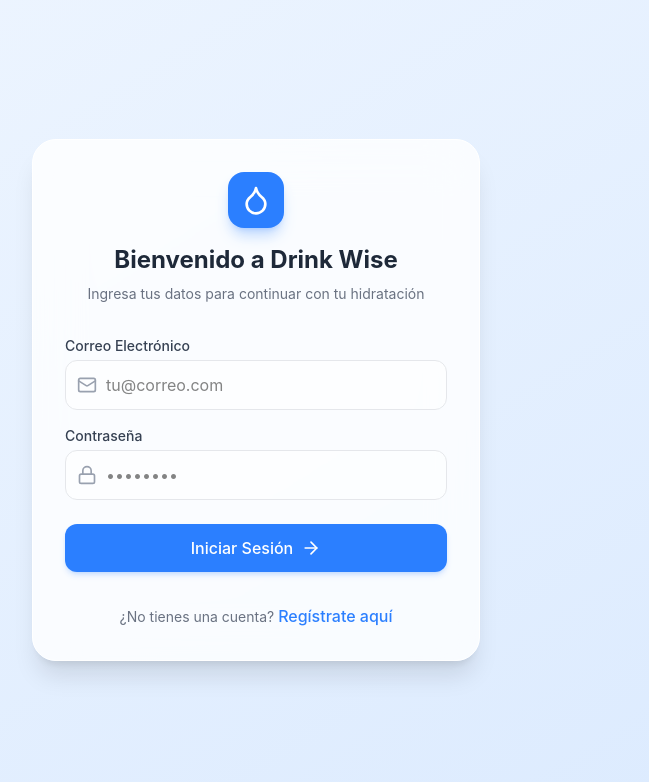
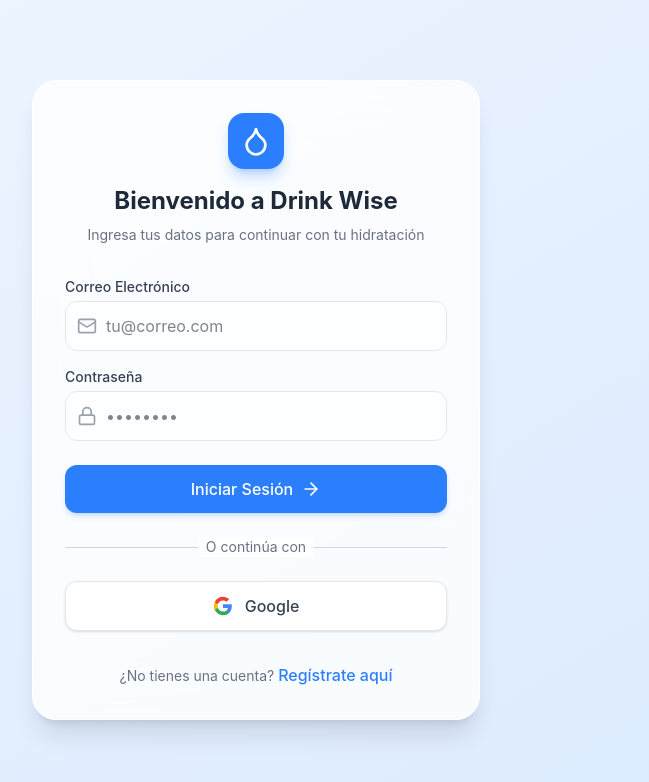
Before and after one commit to Alberto-Hu/DrinkWise, a React (Vite) app: page /login in a window 1280 px wide. Shown: the top 782 px of the page, without its empty margins (384-1033 px from the left). Built offline with nearby package versions, Linux system fonts and the light colour scheme; no server answers.

Commit message:
Añadir botón de inicio de sesión con Google

```diff
--- a/src/app/pages/LoginPage.tsx
+++ b/src/app/pages/LoginPage.tsx
@@ -115,6 +115,46 @@
           </button>
         </form>
 
+        <div className="mt-6">
+          <div className="relative">
+            <div className="absolute inset-0 flex items-center">
+              <div className="w-full border-t border-gray-300"></div>
+            </div>
+            <div className="relative flex justify-center text-sm">
+              <span className="px-2 bg-white/80 text-gray-500">O continúa con</span>
+            </div>
+          </div>
+
+          <button
+            onClick={async () => {
+              await supabase.auth.signInWithOAuth({
+                provider: 'google',
+              });
+            }}
+            className="mt-6 w-full flex items-center justify-center gap-3 bg-white border border-gray-200 text-gray-700 font-medium py-3 rounded-xl hover:bg-gray-50 transition-all shadow-sm"
+          >
+            <svg className="w-5 h-5" viewBox="0 0 24 24">
+              <path
+                d="M22.56 12.25c0-.78-.07-1.53-.2-2.25H12v4.26h5.92c-.26 1.37-1.04 2.53-2.21 3.31v2.77h3.57c2.08-1.92 3.28-4.74 3.28-8.09z"
+                fill="#4285F4"
+              />
+              <path
+                d="M12 23c2.97 0 5.46-.98 7.28-2.66l-3.57-2.77c-.98.66-2.23 1.06-3.71 1.06-2.86 0-5.29-1.93-6.16-4.53H2.18v2.84C3.99 20.53 7.7 23 12 23z"
+                fill="#34A853"
+              />
+              <path
+                d="M5.84 14.09c-.22-.66-.35-1.36-.35-2.09s.13-1.43.35-2.09V7.07H2.18C1.43 8.55 1 10.22 1 12s.43 3.45 1.18 4.93l2.85-2.22.81-.62z"
+                fill="#FBBC05"
+              />
+              <path
+                d="M12 5.38c1.62 0 3.06.56 4.21 1.64l3.15-3.15C17.45 2.09 14.97 1 12 1 7.7 1 3.99 3.47 2.18 7.07l3.66 2.84c.87-2.6 3.3-4.53 6.16-4.53z"
+                fill="#EA4335"
+              />
+            </svg>
+            Google
+          </button>
+        </div>
+
         <div className="mt-8 text-center">
           <p className="text-gray-500 text-sm">
             {isLogin ? '¿No tienes una cuenta?' : '¿Ya tienes una cuenta?'}{' '}
```
